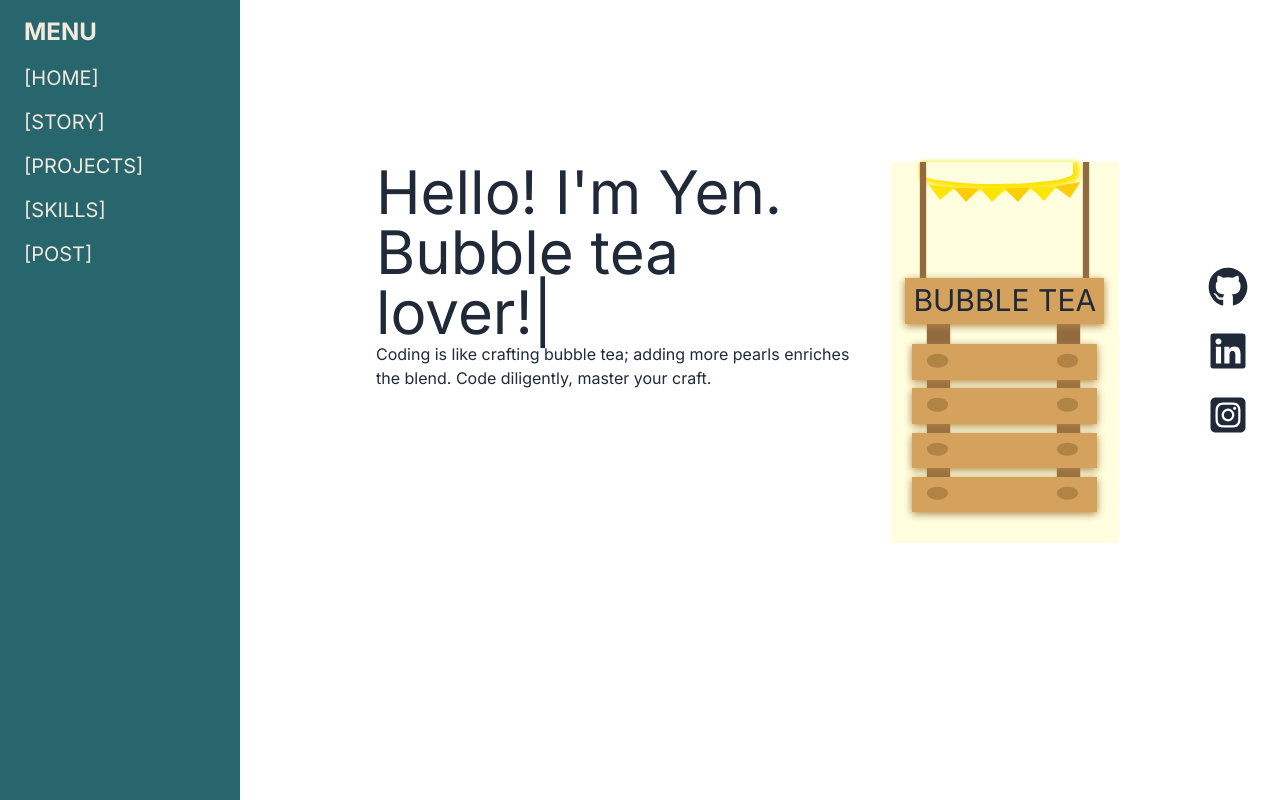
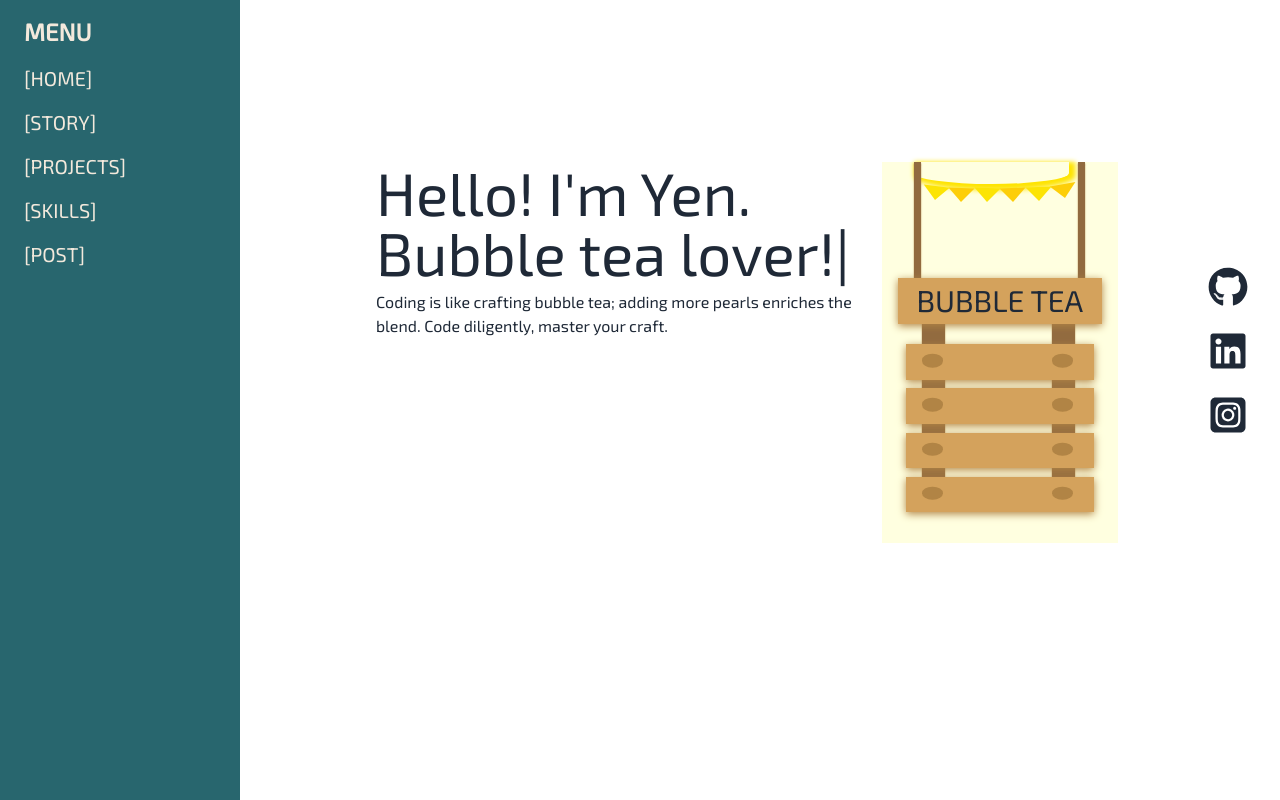
Before and after one commit to yll9108/portfolio-bubble-tea, a Next.js app: page / in a window 1280 px wide. Built offline with nearby package versions, Linux system fonts and the light colour scheme.

Commit message:
change font

```diff
--- a/src/app/layout.jsx
+++ b/src/app/layout.jsx
@@ -1,9 +1,9 @@
-import { Inter } from "next/font/google";
+import { Exo_2 } from "next/font/google";
 import "./globals.css";
 import Contact from "./common/Contact";
 import { HeaderLG, HeaderSmall } from "./common/Header";
 
-const inter = Inter({ subsets: ["latin"] });
+const exo_2 = Exo_2({ weight: "400", subsets: ["latin"] });
 
 export const metadata = {
     title: "Create Next App",
@@ -13,7 +13,7 @@ export const metadata = {
 export default function RootLayout({ children }) {
     return (
         <html lang="en">
-            <body className={inter.className}>
+            <body className={exo_2.className}>
                 <div className="md:flex">
                     <div className="hidden sm:block h-full">
                         <HeaderLG />
```
